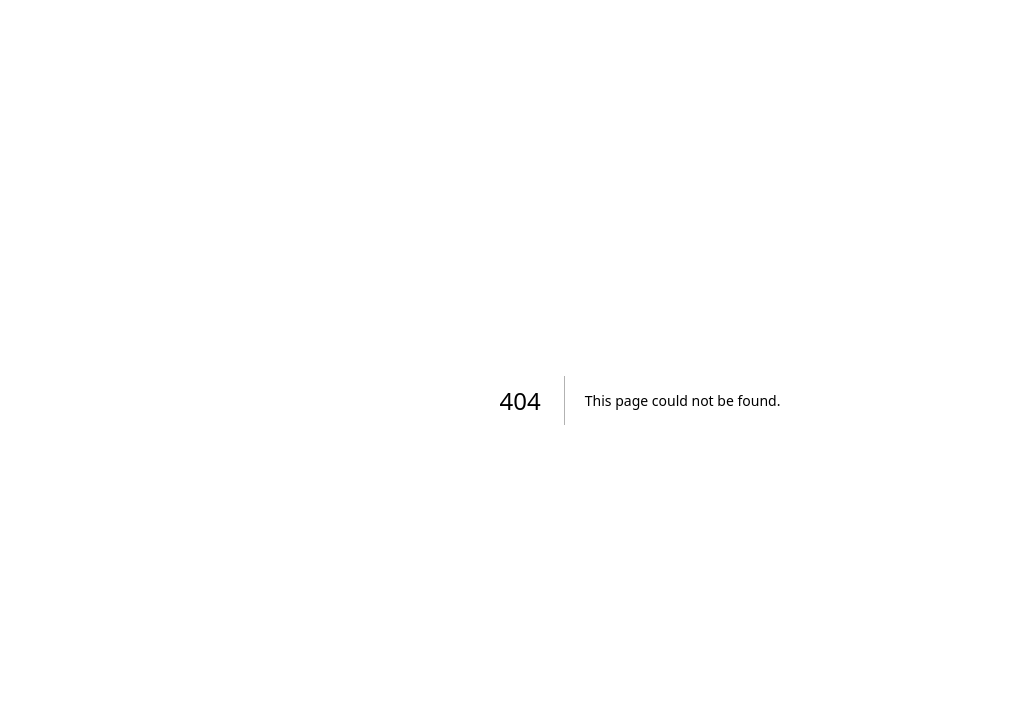
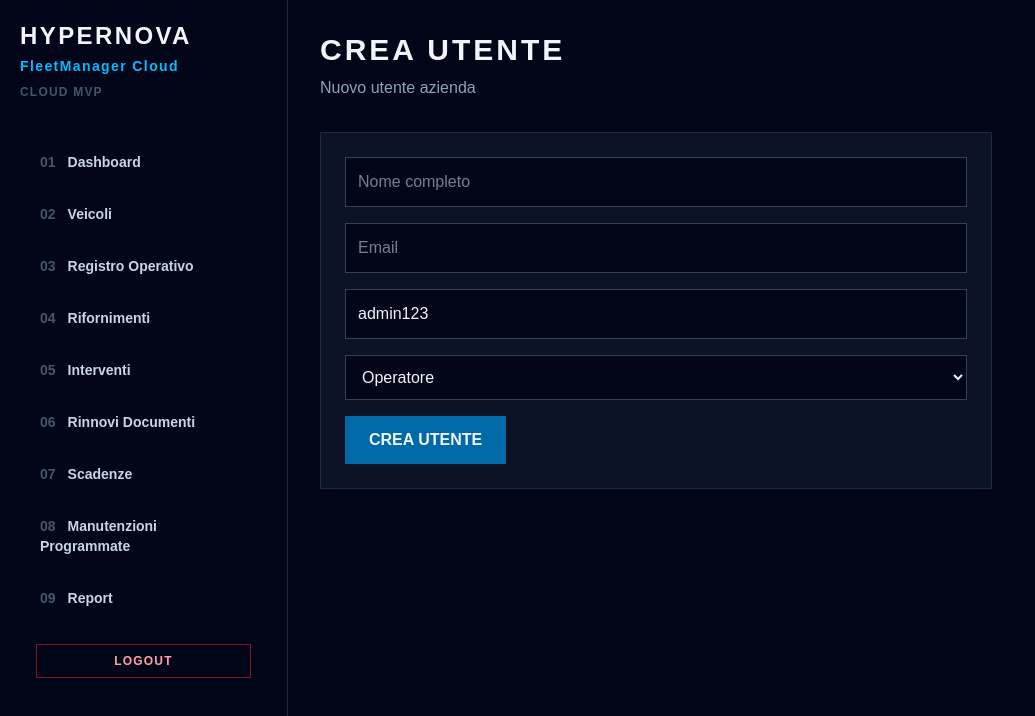
Before and after one commit to amministrazionehypernova-sudo/fleetmanager-cloud, a Next.js app: page /admin/companies/1/users/new in a window 1280 px wide. Before the commit this address had no page. Shown: the top 716 px of the page, without its empty margins (0-1035 px from the left). Built offline with nearby package versions, Linux system fonts and the light colour scheme.

Commit message:
Add company user creation

```diff
--- /dev/null
+++ b/app/admin/companies/[id]/users/new/page.tsx
@@ -0,0 +1,95 @@
+"use client";
+
+import AppLayout from "@/components/AppLayout";
+import { useParams, useRouter } from "next/navigation";
+import { useState } from "react";
+
+export default function NewCompanyUserPage() {
+  const router = useRouter();
+  const params = useParams();
+
+  const companyId = String(params.id);
+
+  const [loading, setLoading] = useState(false);
+  const [fullName, setFullName] = useState("");
+  const [email, setEmail] = useState("");
+  const [password, setPassword] = useState("admin123");
+  const [role, setRole] = useState("operator");
+
+  async function handleSubmit(e: React.FormEvent<HTMLFormElement>) {
+    e.preventDefault();
+    setLoading(true);
+
+    const response = await fetch("/api/admin/users", {
+      method: "POST",
+      headers: {
+        "Content-Type": "application/json",
+      },
+      body: JSON.stringify({
+        companyId,
+        fullName,
+        email,
+        password,
+        role,
+      }),
+    });
+
+    const data = await response.json();
+    setLoading(false);
+
+    if (!response.ok) {
+      alert(data.error || "Errore creazione utente.");
+      return;
+    }
+
+    alert("Utente creato correttamente.");
+    router.push(`/admin/companies/${companyId}/users`);
+    router.refresh();
+  }
+
+  return (
+    <AppLayout title="CREA UTENTE" subtitle="Nuovo utente azienda">
+      <form
+        onSubmit={handleSubmit}
+        className="border border-slate-800 bg-slate-900/70 p-6 max-w-2xl space-y-4"
+      >
+        <input
+          placeholder="Nome completo"
+          value={fullName}
+          onChange={(e) => setFullName(e.target.value)}
+          className="w-full bg-slate-950 border border-slate-700 p-3"
+        />
+
+        <input
+          placeholder="Email"
+          value={email}
+          onChange={(e) => setEmail(e.target.value)}
+          className="w-full bg-slate-950 border border-slate-700 p-3"
+        />
+
+        <input
+          placeholder="Password iniziale"
+          value={password}
+          onChange={(e) => setPassword(e.target.value)}
+          className="w-full bg-slate-950 border border-slate-700 p-3"
+        />
+
+        <select
+          value={role}
+          onChange={(e) => setRole(e.target.value)}
+          className="w-full bg-slate-950 border border-slate-700 p-3"
+        >
+          <option value="admin">Admin azienda</option>
+          <option value="operator">Operatore</option>
+        </select>
+
+        <button
+          disabled={loading}
+          className="bg-sky-700 hover:bg-sky-600 px-6 py-3 font-black"
+        >
+          {loading ? "CREAZIONE..." : "CREA UTENTE"}
+        </button>
+      </form>
+    </AppLayout>
+  );
+}
--- a/app/admin/companies/[id]/users/page.tsx
+++ b/app/admin/companies/[id]/users/page.tsx
@@ -41,9 +41,12 @@ export default async function CompanyUsersPage({
           ← TORNA ADMIN
         </Link>
 
-        <button className="bg-sky-700 hover:bg-sky-600 px-5 py-3 text-sm font-black tracking-widest">
-          + CREA UTENTE
-        </button>
+       <Link
+  href={`/admin/companies/${company.id}/users/new`}
+  className="bg-sky-700 hover:bg-sky-600 px-5 py-3 text-sm font-black tracking-widest"
+>
+  + CREA UTENTE
+</Link>
       </div>
 
       <div className="border border-slate-800 bg-slate-900/70 p-5">
--- /dev/null
+++ b/app/api/admin/users/route.ts
@@ -0,0 +1,70 @@
+import bcrypt from "bcryptjs";
+import { NextResponse } from "next/server";
+import { prisma } from "@/lib/prisma";
+import { requireSession } from "@/lib/auth";
+
+export async function POST(request: Request) {
+  try {
+    const session = await requireSession();
+
+    if (session.role !== "superadmin") {
+      return NextResponse.json({ error: "Non autorizzato." }, { status: 403 });
+    }
+
+    const body = await request.json();
+
+    const companyId = String(body.companyId || "");
+    const fullName = String(body.fullName || "").trim();
+    const email = String(body.email || "").trim().toLowerCase();
+    const password = String(body.password || "");
+    const role = String(body.role || "operator");
+
+    if (!companyId || !email || !password) {
+      return NextResponse.json(
+        { error: "Azienda, email e password sono obbligatorie." },
+        { status: 400 }
+      );
+    }
+
+    if (!["admin", "operator"].includes(role)) {
+      return NextResponse.json({ error: "Ruolo non valido." }, { status: 400 });
+    }
+
+    const company = await prisma.company.findUnique({
+      where: { id: companyId },
+    });
+
+    if (!company) {
+      return NextResponse.json({ error: "Azienda non trovata." }, { status: 404 });
+    }
+
+    const existingUser = await prisma.user.findUnique({
+      where: { email },
+    });
+
+    if (existingUser) {
+      return NextResponse.json({ error: "Email già utilizzata." }, { status: 400 });
+    }
+
+    const passwordHash = await bcrypt.hash(password, 10);
+
+    const user = await prisma.user.create({
+      data: {
+        companyId,
+        fullName,
+        email,
+        password: passwordHash,
+        role,
+      },
+    });
+
+    return NextResponse.json({ ok: true, user });
+  } catch (error) {
+    console.error("CREATE ADMIN USER ERROR:", error);
+
+    return NextResponse.json(
+      { error: "Errore creazione utente." },
+      { status: 500 }
+    );
+  }
+}
```
